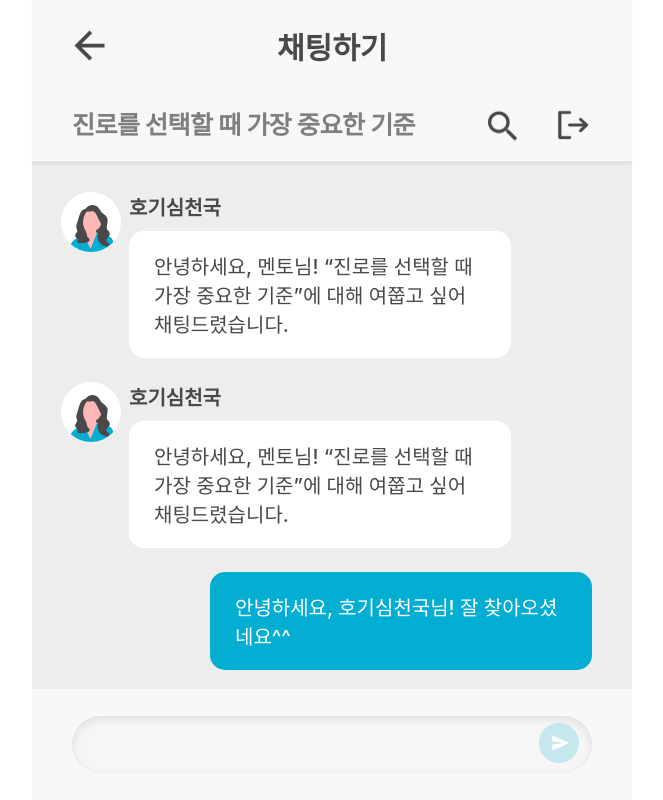
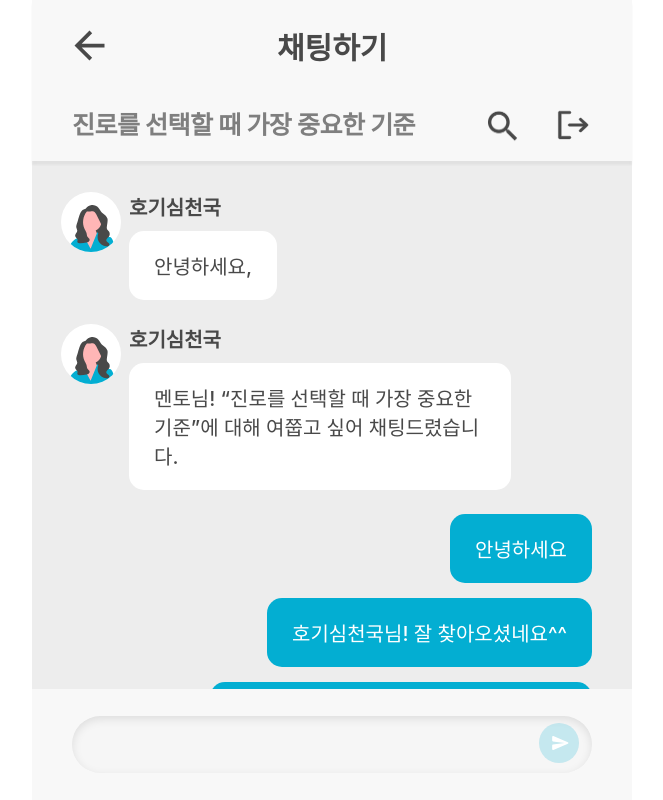
Before and after one commit to youbing5921/deploy_hw, a React (Create React App) app in the folder gamja/: page /chat/1 in a window 1280 px wide. Shown: the whole page, without its empty margins (308-971 px from the left). Built offline with nearby package versions, Linux system fonts and the light colour scheme; a web font is replaced by a local one.

Commit message:
[Chore] 메시지 내용(#9)

```diff
--- a/gamja/src/components/chat/Sender.jsx
+++ b/gamja/src/components/chat/Sender.jsx
@@ -15,7 +15,7 @@ const MessageBox = styled.div`
   display: flex;
   flex-direction: column;
   gap: 8px;
-  margin-bottom: 24px;
+  margin-bottom: 15px;
 `;
 
 const BlueMessage = styled.div`
--- a/gamja/src/pages/mentor/ChatRoom.js
+++ b/gamja/src/pages/mentor/ChatRoom.js
@@ -21,20 +21,18 @@ const ChatRoom = () => {
         </FuncBar>
       </TopContainer>
       <MessageContainer>
+        <Receiver message="안녕하세요, " username="호기심천국" />
         <Receiver
-          message="안녕하세요, 멘토님! “진로를 선택할 때 가장 중요한 기준”에 대해 여쭙고 싶어 채팅드렸습니다."
+          message="멘토님! “진로를 선택할 때 가장 중요한 기준”에 대해 여쭙고 싶어 채팅드렸습니다."
           username="호기심천국"
         />
-        <Receiver
-          message="안녕하세요, 멘토님! “진로를 선택할 때 가장 중요한 기준”에 대해 여쭙고 싶어 채팅드렸습니다."
-          username="호기심천국"
-        />
+        <Sender message="안녕하세요" />
+        <Sender message="호기심천국님! 잘 찾아오셨네요^^" />
         <Sender message="안녕하세요, 호기심천국님! 잘 찾아오셨네요^^" />
         <Receiver
           message="안녕하세요, 멘토님! “진로를 선택할 때 가장 중요한 기준”에 대해 여쭙고 싶어 채팅드렸습니다."
           username="호기심천국"
         />
-        <Sender message="안녕하세요, 호기심천국님! 잘 찾아오셨네요^^" />
         <Sender message="안녕하세요, 호기심천국님! 잘 찾아오셨네요^^" />
       </MessageContainer>
       <InputMessage />
```
